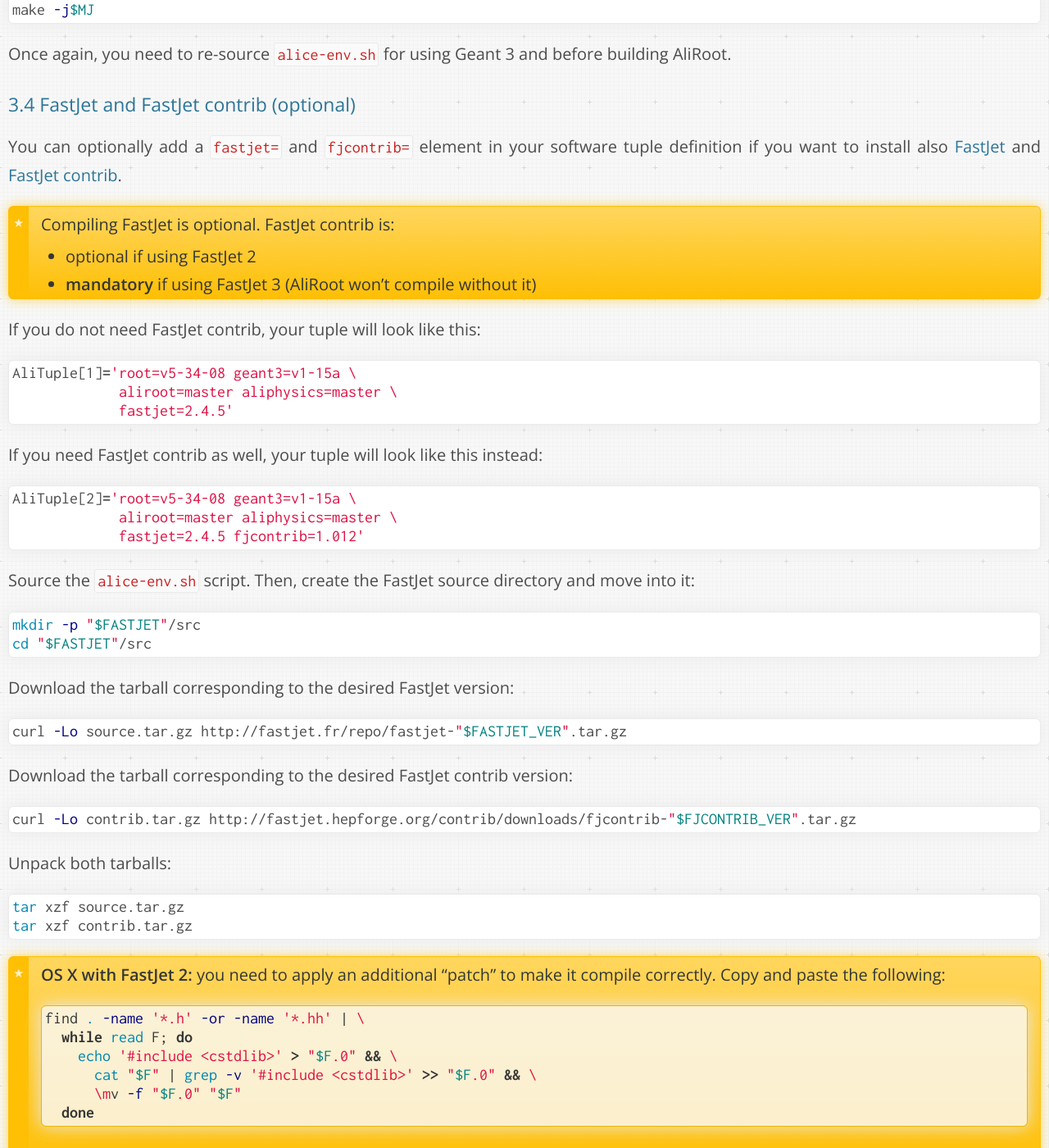
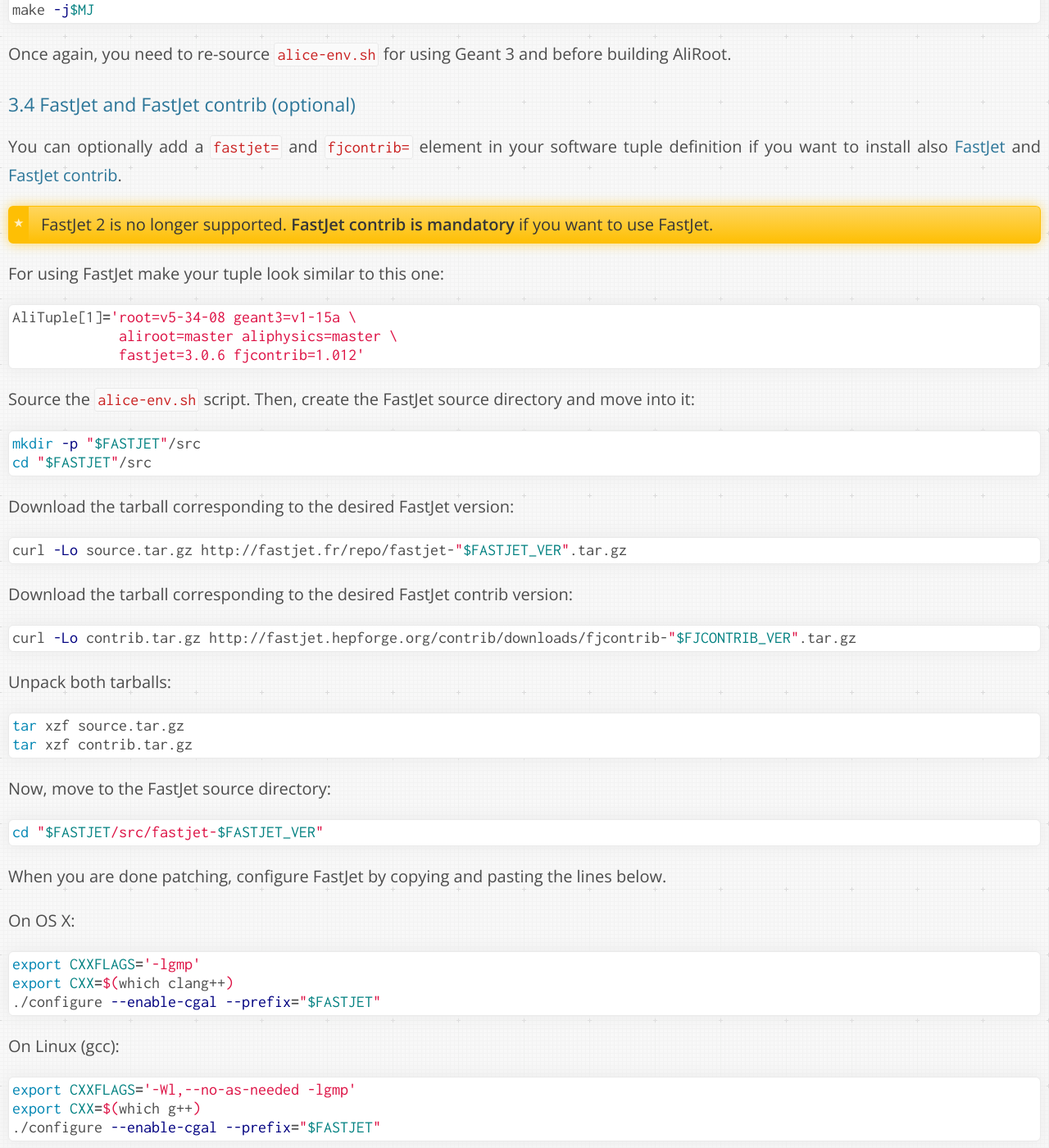
Before and after one commit to dberzano/dberzano.github.io, a Jekyll site: the page built from alice/install-aliroot/manual.md, in a window 1280 px wide and 1400 px high, scrolled down 10196 px. Shown: the whole window at 82% size. Built offline with Jekyll 4.4.1, drawn with Linux system fonts in a browser that asks for light colours; Markdown is read by kramdown in place of the engine named in the settings; some of the changed text lies outside the part shown.

Commit message:
AliInst: FastJet 2 no longer supported

````diff
--- a/alice/install-aliroot/manual.md
+++ b/alice/install-aliroot/manual.md
@@ -125,7 +125,7 @@ something like:
 AliTuple[1]='root=v5-34-18 geant3=v1-15a aliroot=master aliphysics=master'
 
 # FastJet 2
-#AliTuple[2]='root=v5-34-18 geant3=v1-15a aliroot=master aliphysics=master fastjet=2.4.5'
+#AliTuple[2]='root=v5-34-18 geant3=v1-15a aliroot=master aliphysics=master fastjet=3.0.6'
 
 # FastJet 3
 #AliTuple[3]='root=v5-34-18 geant3=v1-15a aliroot=master aliphysics=master \
@@ -493,31 +493,19 @@ software tuple definition if you want to install also
 [FastJet](http://fastjet.fr/) and
 [FastJet contrib](http://fastjet.hepforge.org/contrib/).
 
-> Compiling FastJet is optional. FastJet contrib is:
->
-> * optional if using FastJet 2
-> * **mandatory** if using FastJet 3 (AliRoot won't compile without
->   it)
+> FastJet 2 is no longer supported. **FastJet contrib is mandatory** if you want
+> to use FastJet.
 
-If you do not need FastJet contrib, your tuple will look like this:
+For using FastJet make your tuple look similar to this one:
 
 ```bash
 AliTuple[1]='root=v5-34-08 geant3=v1-15a \
              aliroot=master aliphysics=master \
-             fastjet=2.4.5'
+             fastjet=3.0.6 fjcontrib=1.012'
 ```
 
-If you need FastJet contrib as well, your tuple will look like this
-instead:
-
-```bash
-AliTuple[2]='root=v5-34-08 geant3=v1-15a \
-             aliroot=master aliphysics=master \
-             fastjet=2.4.5 fjcontrib=1.012'
-```
-
-Source the `alice-env.sh` script. Then, create the FastJet source
-directory and move into it:
+Source the `alice-env.sh` script. Then, create the FastJet source directory and
+move into it:
 
 ```bash
 mkdir -p "$FASTJET"/src
@@ -544,28 +531,14 @@ tar xzf source.tar.gz
 tar xzf contrib.tar.gz
 ```
 
-> **OS X with FastJet 2:** you need to apply an additional "patch"
-> to make it compile correctly. Copy and paste the following:
->
-> ```bash
-> find . -name '*.h' -or -name '*.hh' | \
->   while read F; do
->     echo '#include <cstdlib>' > "$F.0" && \
->       cat "$F" | grep -v '#include <cstdlib>' >> "$F.0" && \
->       \mv -f "$F.0" "$F"
->   done
-> ```
->
-> **No patch** is needed for FastJet 3 *(from v3.0.6)*.
-
 Now, move to the FastJet source directory:
 
 ```bash
 cd "$FASTJET/src/fastjet-$FASTJET_VER"
 ```
 
-When you are done patching, configure FastJet by copying and pasting
-the lines below.
+When you are done patching, configure FastJet by copying and pasting the lines
+below.
 
 On **OS X**:
 
````
Also changed, not shown: other parts of alice/install-aliroot/manual.md (+6 -9 lines), alice/install-aliroot/index.md (+7 -15 lines).
